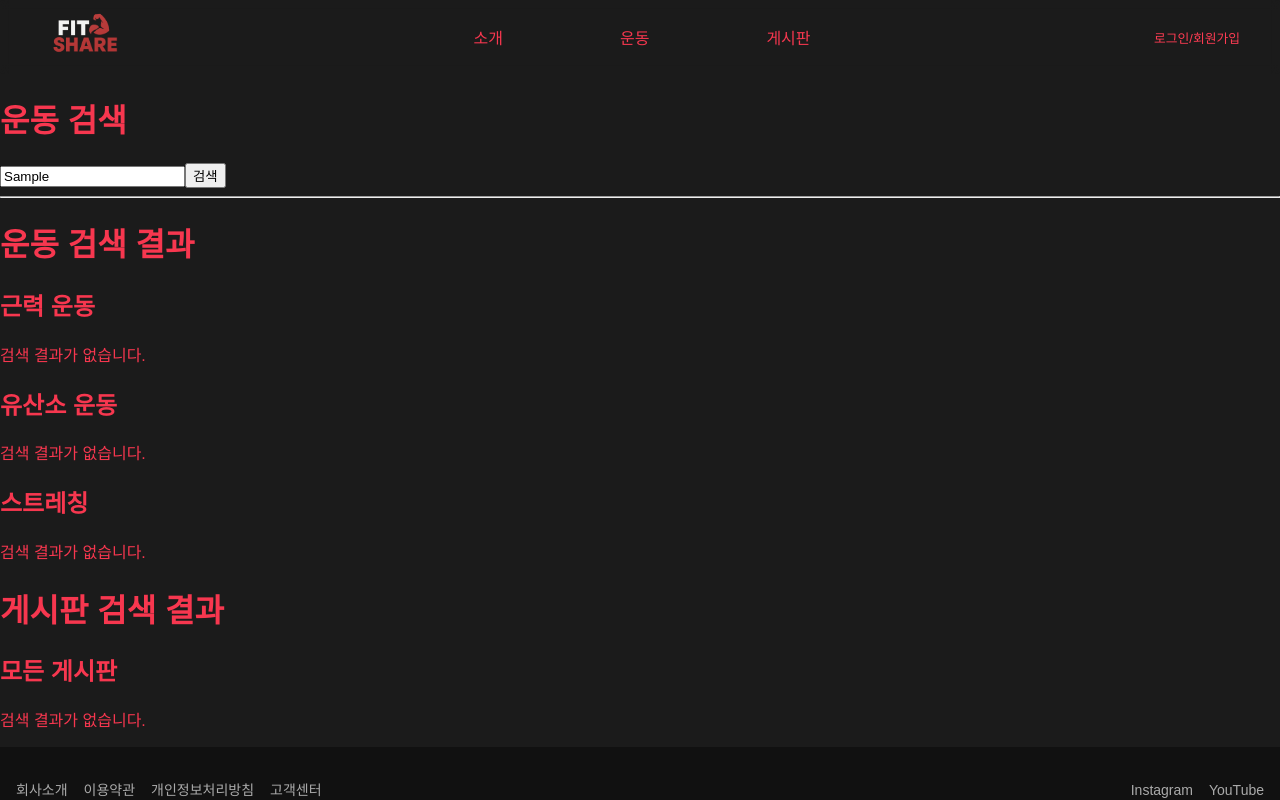
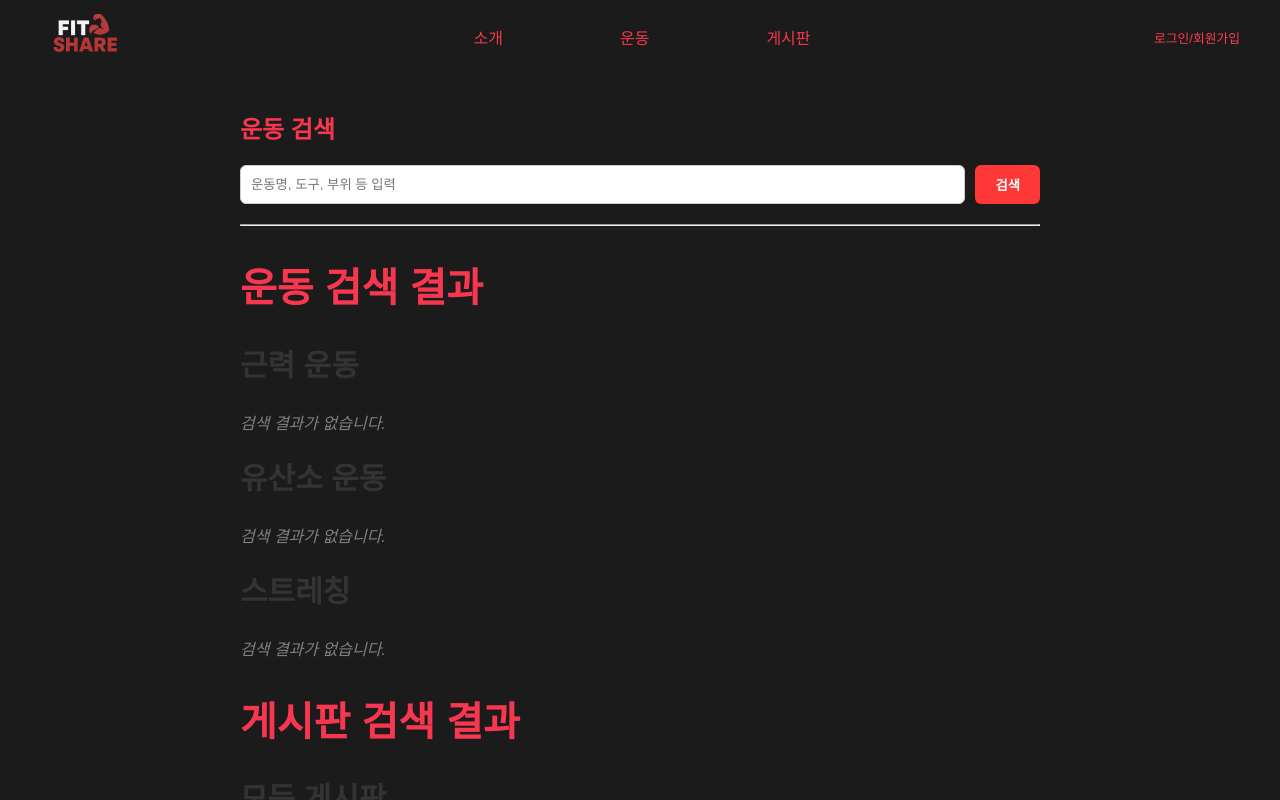
Before and after one commit to kang162002/fitshare, a React (Create React App) app: page /search in a window 1280 px wide. Both pictures are taken after typing "Sample" into the empty fields and a click on the button "검색". Shown: the top 800 px of the page. Built offline with nearby package versions, Linux system fonts and the light colour scheme.

Commit message:
메인검색 가벼운 디자인 및 로직 수정

```diff
--- /dev/null
+++ b/src/mainScreen/MainSearch.css
@@ -0,0 +1,67 @@
+.mainSearch-wrapper {
+  padding: 20px;
+  max-width: 800px;
+  margin: 0 auto;
+  font-family: Arial, sans-serif;
+}
+
+.mainSearch-title {
+  font-size: 24px;
+  margin-bottom: 20px;
+}
+
+.mainSearch-form {
+  display: flex;
+  gap: 10px;
+  margin-bottom: 20px;
+}
+
+.mainSearch-input {
+  flex: 1;
+  padding: 10px;
+  border: 1px solid #ccc;
+  border-radius: 6px;
+}
+
+.mainSearch-button {
+  padding: 10px 20px;
+  background-color: #fe3737;
+  border: none;
+  color: white;
+  font-weight: bold;
+  border-radius: 6px;
+  cursor: pointer;
+}
+
+.mainSearch-button:hover {
+  background-color: #ff6161;
+}
+
+.mainSearch-divider {
+  margin: 20px 0;
+}
+
+.mainSearch-section-title {
+  font-size: 40px;
+  margin-top: 30px;
+}
+
+.mainSearch-subtitle {
+  font-size: 30px;
+  margin-top: 20px;
+  color: #333;
+}
+
+.mainSearch-list {
+  list-style-type: disc;
+  margin-left: 20px;
+}
+
+.mainSearch-item {
+  margin-bottom: 8px;
+}
+
+.mainSearch-empty {
+  color: gray;
+  font-style: italic;
+}
--- a/src/mainScreen/MainSearch.js
+++ b/src/mainScreen/MainSearch.js
@@ -1,46 +1,4 @@
-// import { useState } from "react";
-
-// function MainSearch() {
-
-//     const [query, setQuery] = useState("");
-
-//     const handleSearchSubmit = (e) => {
-//     e.preventDefault();
-//     console.log("검색어:", query);
-//     // TODO: 검색 실행 로직 추가
-//     };
-
-//     return (
-//         <>
-//             <form
-//                 onSubmit={handleSearchSubmit}
-//                 className="mainScreen-search-wrapper"
-//             >
-//                 <div className="mainScreen-search-container">
-//                     <input
-//                         type="text"
-//                         placeholder="검색하세요.."
-//                         spellCheck="false"
-//                         value={query}
-//                         onChange={(e) => setQuery(e.target.value)}
-//                         className="mainScreen-search"
-//                     />
-//                     <button type="submit" className="mainScreen-search-button">
-//                         검색
-//                     </button>
-//                 </div>
-//             </form>
-
-//             <hr/>
-
-//             <div>
-//                 <h1>운동</h1>
-//                 <br/>
-
-//             </div>
-//         </>
-//     );
-// }
+import './MainSearch.css';
 
 import { useEffect, useState } from "react";
 import workoutData from "../workout/data/workoutData";
@@ -112,94 +70,91 @@ function MainSearch() {
       // 검색어를 URL로 이동
       navigate(`/search?q=${encodeURIComponent(trimmed)}`);
     }
+    setQuery('');
   };
 
   return (
-    <div>
-      <h1>운동 검색</h1>
-      <form onSubmit={handleSearchSubmit}>
+  <div className="mainSearch-wrapper">
+    <h1 className="mainSearch-title">운동 검색</h1>
+
+    <form onSubmit={handleSearchSubmit} className="mainSearch-form">
       <input
         type="text"
         placeholder="운동명, 도구, 부위 등 입력"
         value={query}
         onChange={(e) => setQuery(e.target.value)}
+        className="mainSearch-input"
       />
-        <button type="submit">검색</button>
+      <button type="submit" className="mainSearch-button">
+        검색
+      </button>
     </form>
-      <hr/>
 
+    <hr className="mainSearch-divider" />
 
-      <div>
-        {isSearched &&<h1> 운동 검색 결과 </h1>}
-        {isSearched &&<h2> 근력 운동 </h2>}
+    <div className="mainSearch-results">
+      {isSearched && <h1 className="mainSearch-section-title">운동 검색 결과</h1>}
+
+      {/* 근력 운동 */}
+      {isSearched && <h2 className="mainSearch-subtitle">근력 운동</h2>}
       {results1.length > 0 ? (
-            <>
-                <ul>
+        <ul className="mainSearch-list">
           {results1.map((item) => (
-                    <li key={`${item.id}-${item.title}`}>
+            <li key={`${item.id}-${item.title}`} className="mainSearch-item">
               <strong>{item.title}</strong> ({item.tool} / {item.area})
             </li>
           ))}
         </ul>
-            </>
-
       ) : (
-          isSearched && <p>검색 결과가 없습니다.</p>
+        isSearched && <p className="mainSearch-empty">검색 결과가 없습니다.</p>
       )}
 
-        {isSearched &&<h2> 유산소 운동 </h2>}
+      {/* 유산소 운동 */}
+      {isSearched && <h2 className="mainSearch-subtitle">유산소 운동</h2>}
       {results2.length > 0 ? (
-            <>
-                <ul>
-                    {results1.map((item) => (
-                    <li key={`${item.id}-${item.title}`}>
+        <ul className="mainSearch-list">
+          {results2.map((item) => (
+            <li key={`${item.id}-${item.title}`} className="mainSearch-item">
               <strong>{item.title}</strong> ({item.tool} / {item.area})
             </li>
           ))}
         </ul>
-            </>
-
       ) : (
-          isSearched && <p>검색 결과가 없습니다.</p>
+        isSearched && <p className="mainSearch-empty">검색 결과가 없습니다.</p>
       )}
 
-        {isSearched &&<h2> 스트레칭 </h2>}
+      {/* 스트레칭 */}
+      {isSearched && <h2 className="mainSearch-subtitle">스트레칭</h2>}
       {results3.length > 0 ? (
-            <>
-                <ul>
+        <ul className="mainSearch-list">
           {results3.map((item) => (
-                    <li key={`${item.id}-${item.title}`}>
+            <li key={`${item.id}-${item.title}`} className="mainSearch-item">
               <strong>{item.title}</strong> ({item.tool} / {item.area.join(', ')})
             </li>
           ))}
         </ul>
-            </>
-
       ) : (
-          isSearched && <p>검색 결과가 없습니다.</p>
+        isSearched && <p className="mainSearch-empty">검색 결과가 없습니다.</p>
       )}
 
-        {isSearched &&<h1> 게시판 검색 결과 </h1>}
-        {isSearched &&<h2> 모든 게시판 </h2>}
+      {/* 게시판 */}
+      {isSearched && <h1 className="mainSearch-section-title">게시판 검색 결과</h1>}
+      {isSearched && <h2 className="mainSearch-subtitle">모든 게시판</h2>}
       {results4.length > 0 ? (
-            <>
-                <ul>
+        <ul className="mainSearch-list">
           {results4.map((item) => (
-                    <li key={`${item.id}-${item.title}`}>
+            <li key={`${item.id}-${item.title}`} className="mainSearch-item">
               <strong>{item.title}</strong> ({item.writer} / {item.date})
             </li>
           ))}
         </ul>
-            </>
-
       ) : (
-          isSearched && <p>검색 결과가 없습니다.</p>
+        isSearched && <p className="mainSearch-empty">검색 결과가 없습니다.</p>
       )}
-
-
     </div>
   </div>
 );
+
 }
 
 export default MainSearch;
```
Lines whose indentation alone changed are shown as unchanged.
